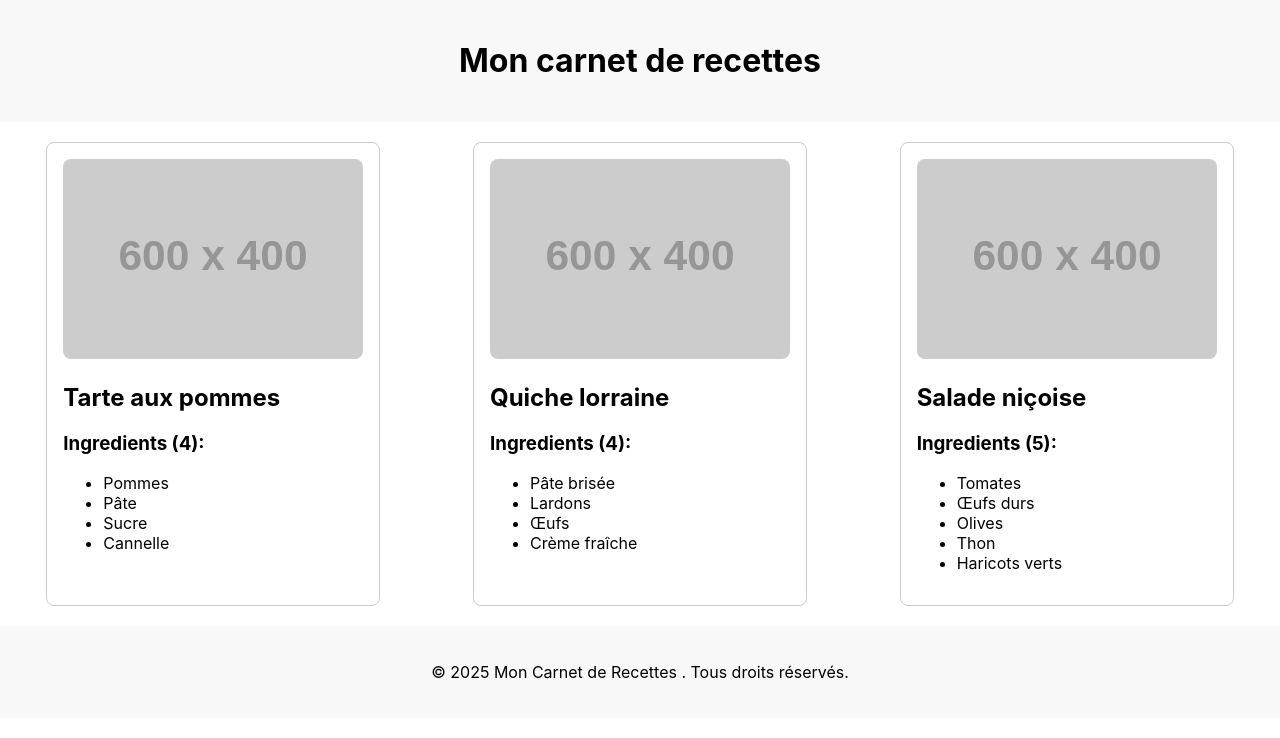
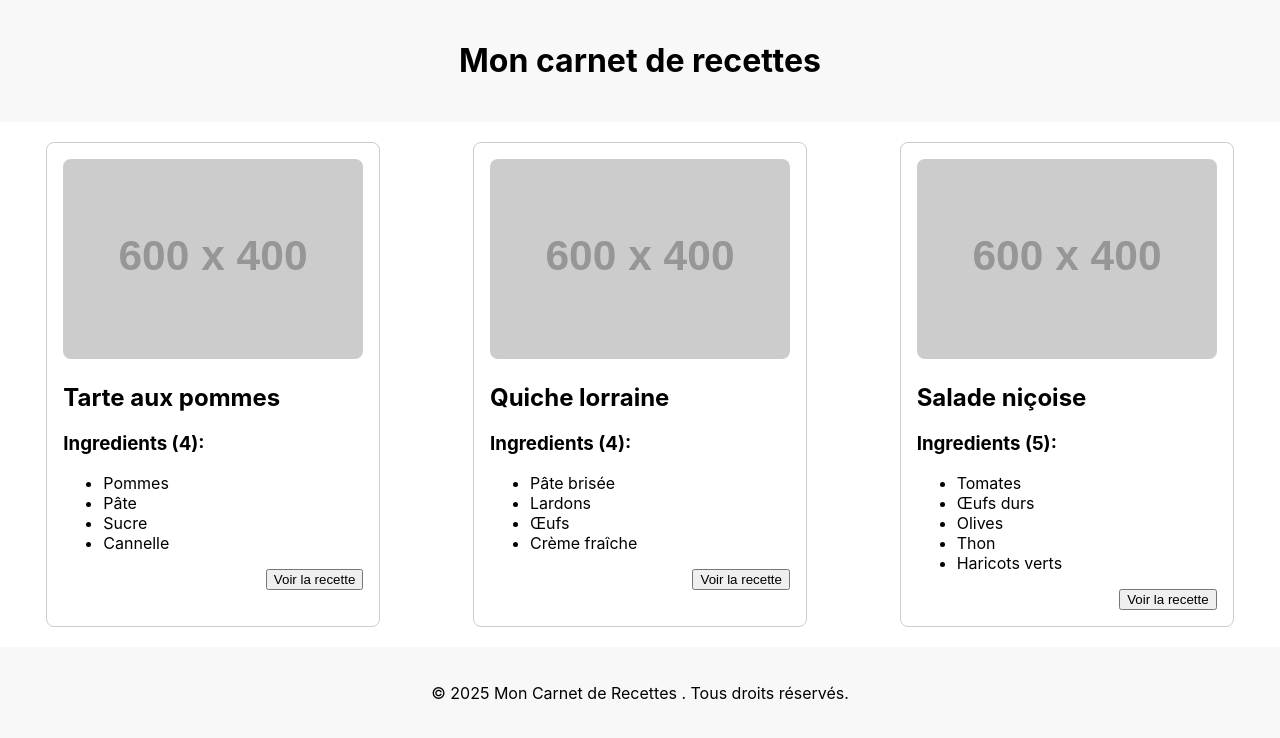
Before and after one commit to didiertahobeu/mon_carnet_recettes, a React (Create React App) app: page / in a window 1280 px wide. Shown: the top 738 px of the page. Built offline with nearby package versions, Linux system fonts and the light colour scheme.

Commit message:
feat: TP5 ajout de children dans recipCard

```diff
--- a/src/App.js
+++ b/src/App.js
@@ -34,7 +34,9 @@ function App() {
             title={recipe.title}
             image={recipe.image}
             ingredients={recipe.ingredients}
-          />
+            >
+            <button>Voir la recette</button>
+          </RecipeCard>
         ))}
       </div>
       <Footer />
--- a/src/components/RecipeCard.js
+++ b/src/components/RecipeCard.js
@@ -1,17 +1,21 @@
 import PropTypes from 'prop-types';
 import { formatTitle } from '../utils/formatter';
 
-function RecipeCard({ title, image, ingredients }) {
+function RecipeCard({title, image, ingredients, children }) {
   return (
     <div className="recipe-card" style={{ border: '1px solid #ccc', borderRadius: '8px', padding: '16px', maxWidth: '300px' }}>
       <img src={image} alt={formatTitle(title)} style={{ width: '100%', borderRadius: '8px' }} />
       <h2>{formatTitle(title)}</h2>
       <h3>Ingredients ({ingredients.length}):</h3>
-      <ul>
-        {ingredients.map((ingredient, index) => (
-          <li key={index}>{ingredient}</li>
-        ))}
-      </ul>
+        <ul>
+          {ingredients.map((ingredient, index) => (
+            <li key={index}>{ingredient}</li>
+          ))}
+        </ul>
+        <div style={{display: 'flex', justifyContent: 'end'}} className="recipe-card__footer">
+            {children}
+        </div>
+
     </div>
   );
 }
@@ -21,4 +25,5 @@ RecipeCard.propTypes = {
   title: PropTypes.string.isRequired,
   image: PropTypes.string.isRequired,
   ingredients: PropTypes.arrayOf(PropTypes.string).isRequired,
+  children: PropTypes.node,
 };
```
